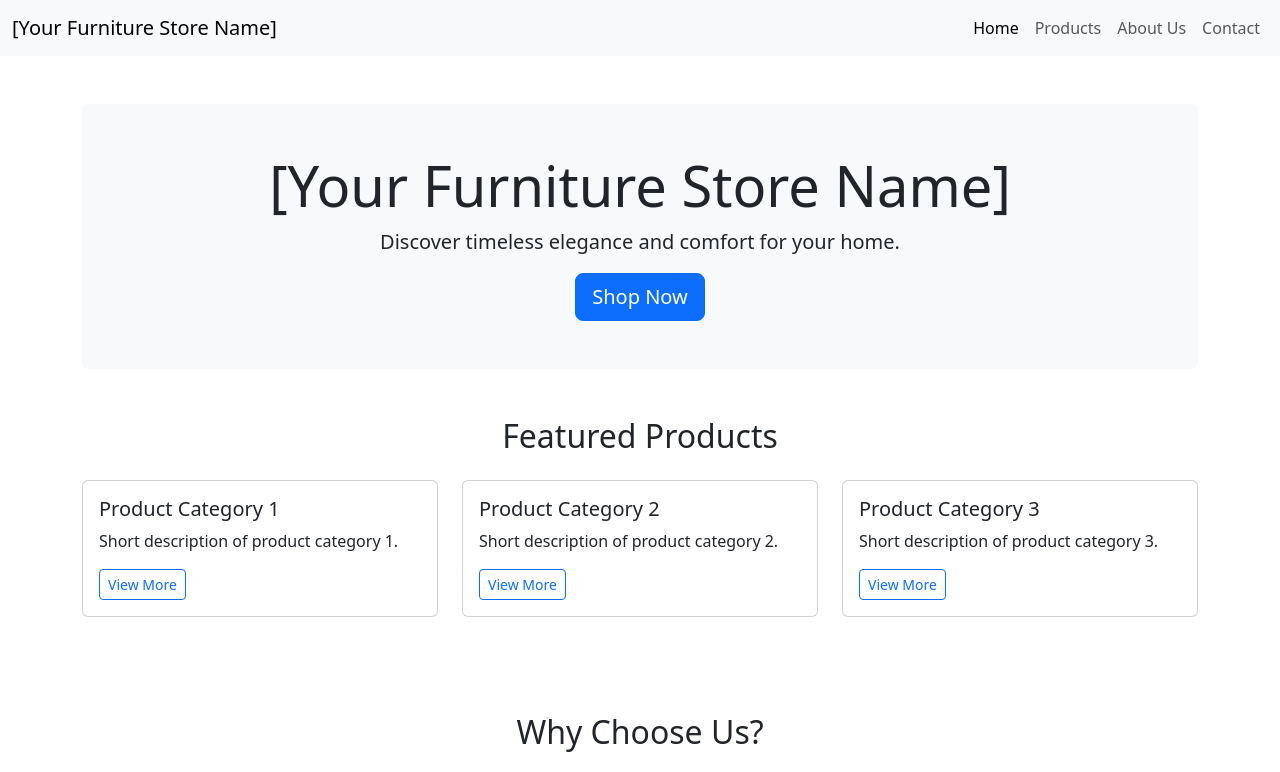
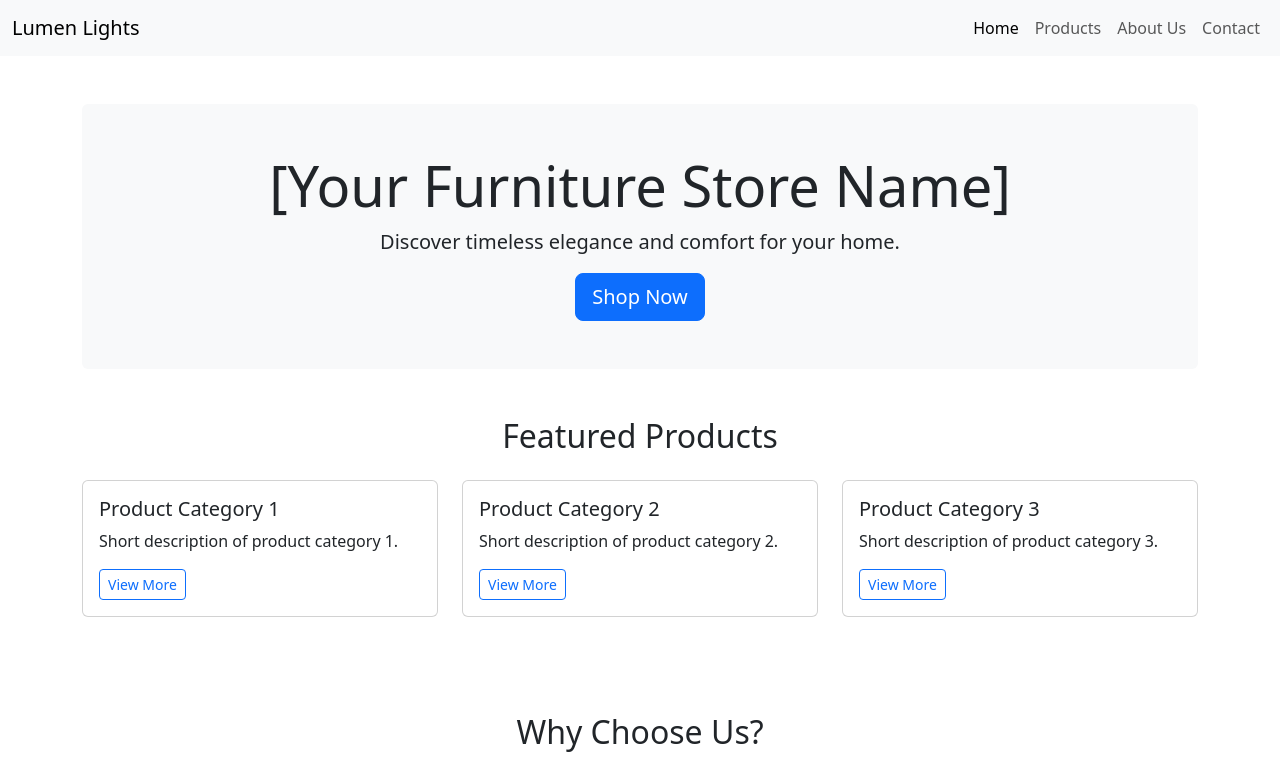
Before and after one commit to labious/LumenHeights, a plain HTML site: page index.html in a window 1280 px wide. Shown: the top 772 px of the page. Drawn offline with nearby package versions, Linux system fonts and the light colour scheme; a script that the page names is missing.

Commit message:
name update

```diff
--- a/index.html
+++ b/index.html
@@ -3,7 +3,7 @@
 <head>
     <meta charset="UTF-8">
     <meta name="viewport" content="width=device-width, initial-scale=1.0">
-    <title>Home - [Your Furniture Store Name]</title>
+    <title>Lumen Heights - Human Lights</title>
     <link href="https://cdn.jsdelivr.net/npm/bootstrap@5.3.0/dist/css/bootstrap.min.css" rel="stylesheet">
     <link rel="stylesheet" href="css/style.css">
 </head>
@@ -11,7 +11,7 @@
 
     <nav class="navbar navbar-expand-lg navbar-light bg-light sticky-top">
         <div class="container-fluid">
-            <a class="navbar-brand" href="index.html">[Your Furniture Store Name]</a>
+            <a class="navbar-brand" href="index.html">Lumen Lights</a>
             <button class="navbar-toggler" type="button" data-bs-toggle="collapse" data-bs-target="#navbarNav" aria-controls="navbarNav" aria-expanded="false" aria-label="Toggle navigation">
                 <span class="navbar-toggler-icon"></span>
             </button>
```
